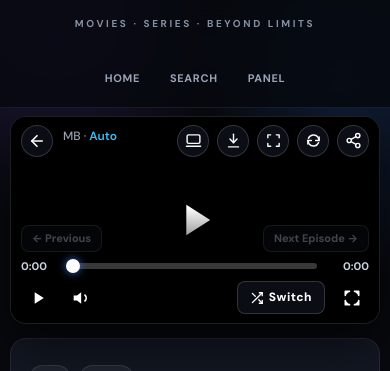
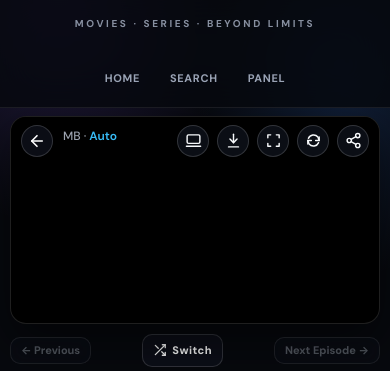
Before and after one commit to hemanthbreaker3-hash/AniMovieszoneflix, a Python web app: template app/templates/watch.html in a window 390 px wide. Shown: the top 371 px of the page. Run offline with Jinja, Linux system fonts and the light colour scheme; the template is opened without the code that fills it, so the values that code supplies are empty.

Commit message:
Update files via MoviesZoneFlix /uploadto

```diff
--- a/app/templates/watch.html
+++ b/app/templates/watch.html
@@ -50,13 +50,32 @@
   }
   movi-player.player-fit-cover, movi-player.player-fit-cover::part(video) { object-fit: cover !important; }
   movi-player.player-fit-contain, movi-player.player-fit-contain::part(video) { object-fit: contain !important; }
-  /* Hide Movi's internal duplicate chrome so Play4u unified controls lead */
-  movi-player::part(chrome), movi-player::part(controls), movi-player::part(bottom-controls),
-  movi-player::part(control-bar), movi-player::part(bottom-bar), movi-player::part(progress-container),
-  movi-player::part(overlay-controls), movi-player::part(controls-overlay) {
-    opacity: 0 !important;
-    pointer-events: none !important;
+
+  /* Show Movi-Player's built-in controls (audio/subtitles/seek/speed) when visible; hide on tap */
+  #playerWrapper:not(.controls-hidden) movi-player::part(chrome),
+  #playerWrapper:not(.controls-hidden) movi-player::part(controls),
+  #playerWrapper:not(.controls-hidden) movi-player::part(bottom-controls),
+  #playerWrapper:not(.controls-hidden) movi-player::part(control-bar),
+  #playerWrapper:not(.controls-hidden) movi-player::part(bottom-bar),
+  #playerWrapper:not(.controls-hidden) movi-player::part(progress-container) {
+    opacity: 1 !important;
+    visibility: visible !important;
+    pointer-events: auto !important;
   }
+  .p4u-below-bar {
+    display: flex; align-items: center; justify-content: space-between; gap: 8px; flex-wrap: wrap;
+    margin-top: 10px;
+  }
+  .p4u-below-bar .p4u-ep-pill, .p4u-below-bar .p4u-up-btn {
+    padding: 8px 14px; font-size: 12px; border-radius: 10px;
+  }
+  @media (max-width: 600px) {
+    .p4u-top { padding: 8px 10px 12px !important; }
+    .p4u-circle-btn, .p4u-back-btn { width: 32px !important; height: 32px !important; }
+    .p4u-below-bar { gap: 6px; }
+    .p4u-below-bar .p4u-ep-pill, .p4u-below-bar .p4u-up-btn { padding: 7px 10px; font-size: 11px; }
+  }
+
 
   /* Center Play Triangle */
   .p4u-center-play {
@@ -293,13 +312,9 @@
     <div class="p4u-stage" id="playerWrapper">
   {% if _bg %}<div class="p4u-backdrop" style="background-image:url('{{ _bg }}')"></div>{% endif %}
 
-  <movi-player id="moviPlayer" playsinline preload="auto" resume theme="dark" themecolor="#3b82f6" tabindex="0"></movi-player>
+  <movi-player id="moviPlayer" playsinline controls preload="auto" resume theme="dark" themecolor="#3b82f6" tabindex="0"></movi-player>
 
   <div class="p4u-loading" id="playerLoading"><div class="p4u-spinner"></div></div>
-
-  <button type="button" class="p4u-center-play" id="centerPlayBtn" aria-label="Play video">
-    <svg viewBox="0 0 24 24"><path d="M8 5v14l11-7z"/></svg>
-  </button>
 
   <!-- Top Overlay -->
   <div class="p4u-top">
@@ -331,42 +346,6 @@
     </div>
   </div>
 
-  <!-- Bottom Overlay -->
-  <div class="p4u-bottom">
-    <div class="p4u-ep-nav">
-      <button type="button" class="p4u-ep-pill" id="prevGroupBtn" disabled>← Previous</button>
-      <button type="button" class="p4u-ep-pill" id="nextGroupBtn" disabled>Next Episode →</button>
-    </div>
-    <div class="p4u-progress-row">
-      <span class="p4u-time" id="curTimeLabel">0:00</span>
-      <div class="p4u-scrub" id="scrubTrack">
-        <div class="p4u-scrub-fill" id="scrubFill"></div>
-        <div class="p4u-scrub-thumb" id="scrubThumb"></div>
-      </div>
-      <span class="p4u-time right" id="durTimeLabel">0:00</span>
-    </div>
-    <div class="p4u-bar">
-      <div class="p4u-bar-left">
-        <button type="button" class="p4u-icon-btn" id="playPauseBtn" aria-label="Play or Pause">
-          <svg id="playPauseIcon" viewBox="0 0 24 24"><path d="M8 5v14l11-7z"/></svg>
-        </button>
-        <button type="button" class="p4u-icon-btn" id="muteBtn" aria-label="Mute or Unmute">
-          <svg id="muteIcon" viewBox="0 0 24 24"><path d="M11 5L6 9H2v6h4l5 4V5z"/><path d="M15.54 8.46a5 5 0 0 1 0 7.07" fill="none" stroke="currentColor" stroke-width="2" stroke-linecap="round"/></svg>
-        </button>
-        <input type="range" class="p4u-vol-range" id="volRange" min="0" max="1" step="0.05" value="1" aria-label="Volume">
-      </div>
-      <div class="p4u-bar-right">
-        {% if _wg and _wg|length > 1 %}
-        <button type="button" class="p4u-up-btn" id="episodesDrawerBtn">^ EPISODES</button>
-        {% endif %}
-        <button type="button" class="p4u-up-btn" id="pcSwitchBtn"><svg width="14" height="14" viewBox="0 0 24 24" fill="none" stroke="currentColor" stroke-width="2.2" stroke-linecap="round" stroke-linejoin="round"><path d="M16 3h5v5"/><path d="M4 20L21 3"/><path d="M21 16v5h-5"/><path d="M15 15l6 6"/><path d="M4 4l5 5"/></svg> Switch</button>
-        <button type="button" class="p4u-icon-btn" id="pcFullscreenBtn" aria-label="Fullscreen">
-          <svg id="fsIcon" viewBox="0 0 24 24" fill="none" stroke="currentColor" stroke-width="2" stroke-linecap="round" stroke-linejoin="round"><path d="M4 9V4h5M15 4h5v5M20 15v5h-5M9 20H4v-5"/></svg>
-        </button>
-      </div>
-    </div>
-  </div>
-
   <!-- Quality / Source Popup -->
   <div class="p4u-pop quality-pop" id="switchPop" role="menu">
     <div class="pop-title">Switch Quality / Source</div>
@@ -395,6 +374,16 @@
   </div>
   {% endif %}
     </div>
+    </div>
+    <div class="p4u-below-bar">
+      <button type="button" class="p4u-ep-pill" id="prevGroupBtn" disabled>← Previous</button>
+      <div style="display:flex;gap:8px;align-items:center;flex-wrap:wrap">
+        {% if _wg and _wg|length > 1 %}
+        <button type="button" class="p4u-up-btn" id="episodesDrawerBtn">^ EPISODES</button>
+        {% endif %}
+        <button type="button" class="p4u-up-btn" id="pcSwitchBtn"><svg width="14" height="14" viewBox="0 0 24 24" fill="none" stroke="currentColor" stroke-width="2.2" stroke-linecap="round" stroke-linejoin="round"><path d="M16 3h5v5"/><path d="M4 20L21 3"/><path d="M21 16v5h-5"/><path d="M15 15l6 6"/><path d="M4 4l5 5"/></svg> Switch</button>
+      </div>
+      <button type="button" class="p4u-ep-pill" id="nextGroupBtn" disabled>Next Episode →</button>
     </div>
     <div class="watch-info-card">
       <h1>{{ title_page.title if title_page else file.filename }}</h1>
@@ -519,6 +508,7 @@ function goToGroupButton(gi, bi) {
   function setVisible(on) {
     visible = !!on;
     wrapper.classList.toggle('controls-hidden', !visible);
+    try { if (visible) mp.setAttribute('controls', ''); else mp.removeAttribute('controls'); } catch(_){}
     syncMoviShadow(visible);
     if (!visible) {
       document.getElementById('switchPop')?.classList.remove('open');
@@ -536,6 +526,8 @@ function goToGroupButton(gi, bi) {
     const path = (typeof e.composedPath === 'function') ? e.composedPath() : [e.target];
     const hitControl = path.some(node => node && node.nodeType === 1 && node.matches && node.matches('button, a, input, select, .p4u-scrub, .p4u-pop, .p4u-drawer'));
     if (hitControl) return;
+    const rect = wrapper.getBoundingClientRect();
+    if (e.clientY && rect.height > 140 && e.clientY > rect.bottom - 64) return;
     e.stopPropagation();
     setVisible(false);
   }, true);
```
Also changed, not shown: api/[...path].js.
